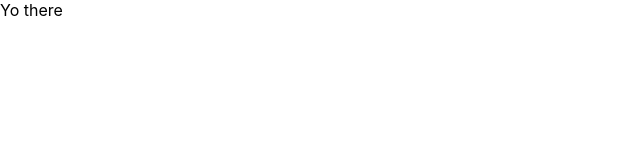
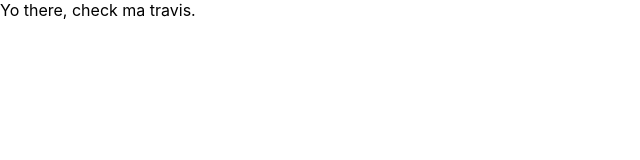
Before and after one commit to Archaeologist03/movie-searcher, a React (Create React App) app: page / in a window 1280 px wide. Shown: the top 160 px of the page, without its empty margins (0-640 px from the left). Built offline with nearby package versions, Linux system fonts and the light colour scheme.

Commit message:
Checking Travis - test/build/deploy.

```diff
--- a/src/App.tsx
+++ b/src/App.tsx
@@ -1,7 +1,7 @@
 import React from 'react';
 
 function App() {
-  return <div className='App'>Yo there</div>;
+  return <div className='App'>Yo there, check ma travis.</div>;
 }
 
 export default App;
```
